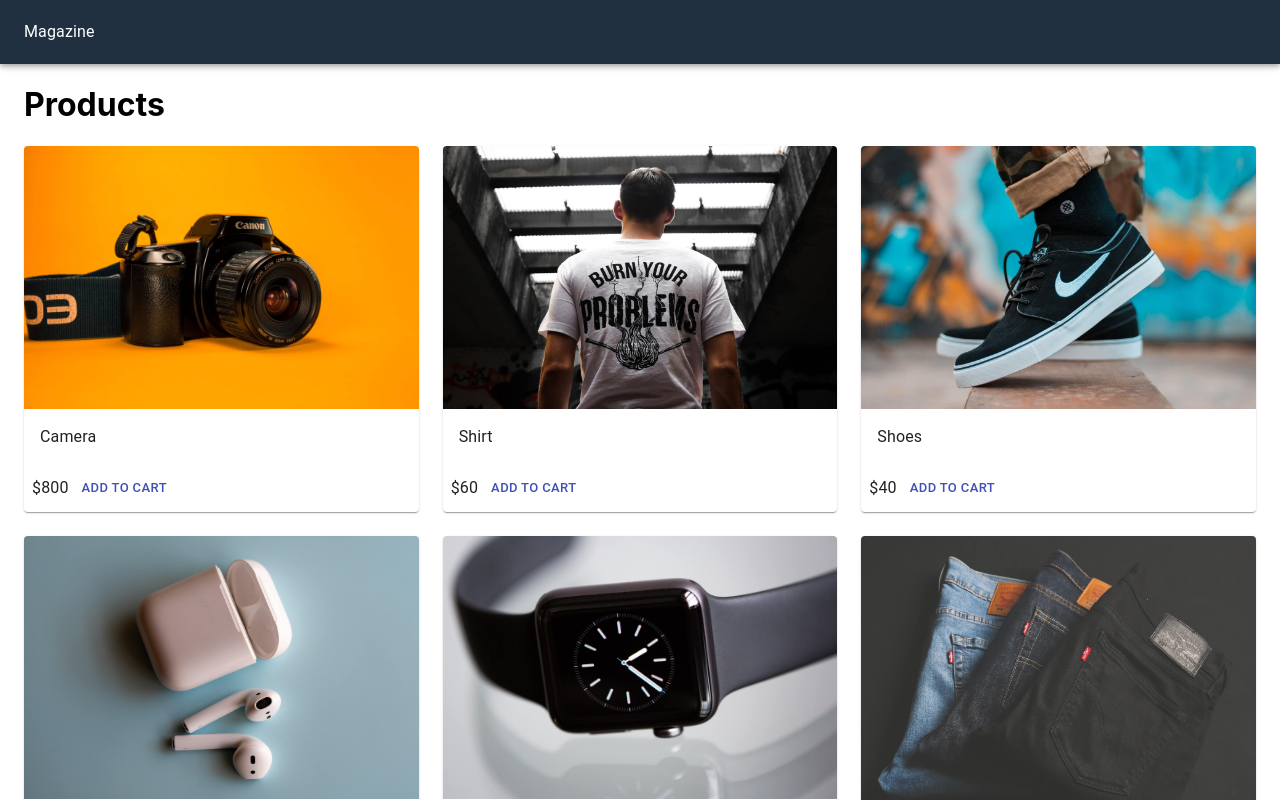
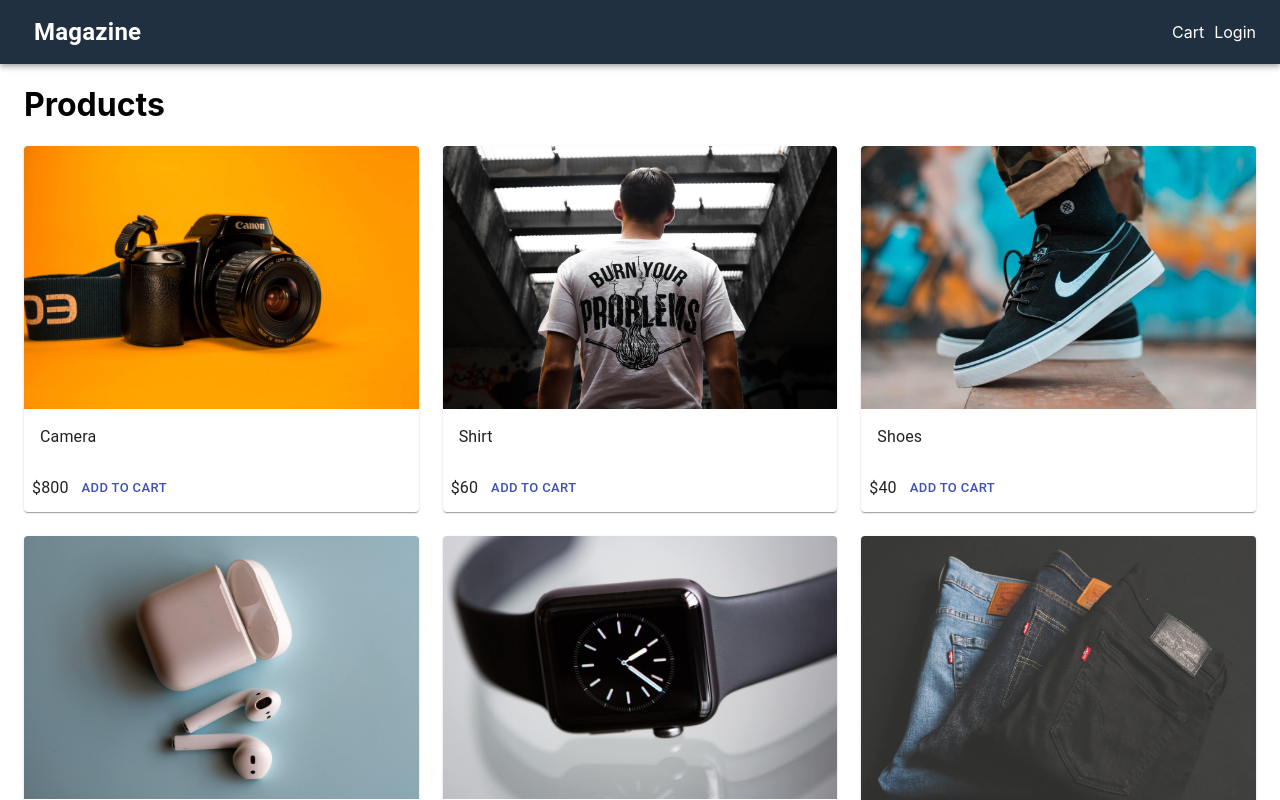
Before and after one commit to freddydc/amazona-next-ts, a Next.js app: page / in a window 1280 px wide. Shown: the top 800 px of the page. Built offline with nearby package versions, Linux system fonts and the light colour scheme.

Commit message:
Add Header Links

```diff
--- a/components/Layout/Layout.tsx
+++ b/components/Layout/Layout.tsx
@@ -1,7 +1,14 @@
 import React from 'react';
 import Head from 'next/head';
-import { AppBar, Toolbar, Typography, Container } from '@material-ui/core';
-import useStyles from '../../utils/styles';
+import NextLink from 'next/link';
+import {
+  AppBar,
+  Toolbar,
+  Typography,
+  Container,
+  Link,
+} from '@material-ui/core';
+import useStyles from './styles/styles';
 
 type LayoutProps = {
   children?: any;
@@ -17,7 +24,20 @@
       </Head>
       <AppBar className={classes.navbar} position="static">
         <Toolbar>
-          <Typography>Magazine</Typography>
+          <NextLink href="/" passHref>
+            <Link>
+              <Typography className={classes.brand}>Magazine</Typography>
+            </Link>
+          </NextLink>
+          <div className={classes.grow}></div>
+          <div>
+            <NextLink href="/cart" passHref>
+              <Link>Cart</Link>
+            </NextLink>
+            <NextLink href="/login" passHref>
+              <Link>Login</Link>
+            </NextLink>
+          </div>
         </Toolbar>
       </AppBar>
       <Container className={classes.main}>{children}</Container>
--- a/utils/styles.ts
+++ b/components/Layout/styles/styles.ts
@@ -8,6 +8,13 @@
       marginLeft: 10,
     },
   },
+  brand: {
+    fontWeight: 'bold',
+    fontSize: '1.5rem',
+  },
+  grow: {
+    flexGrow: 1,
+  },
   main: {
     minHeight: '80vh',
   },
```
Also changed, not shown: 1 other file (tests, documents, lock files or other folders).
